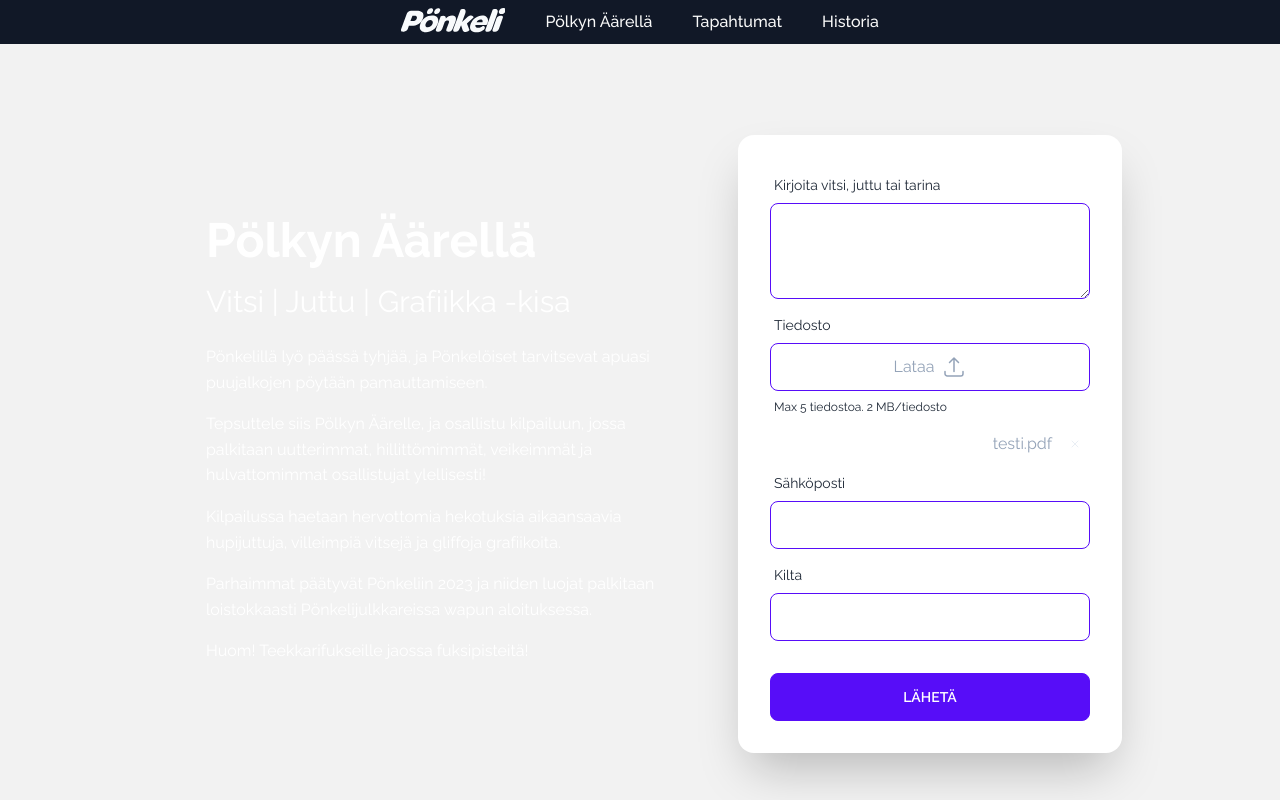
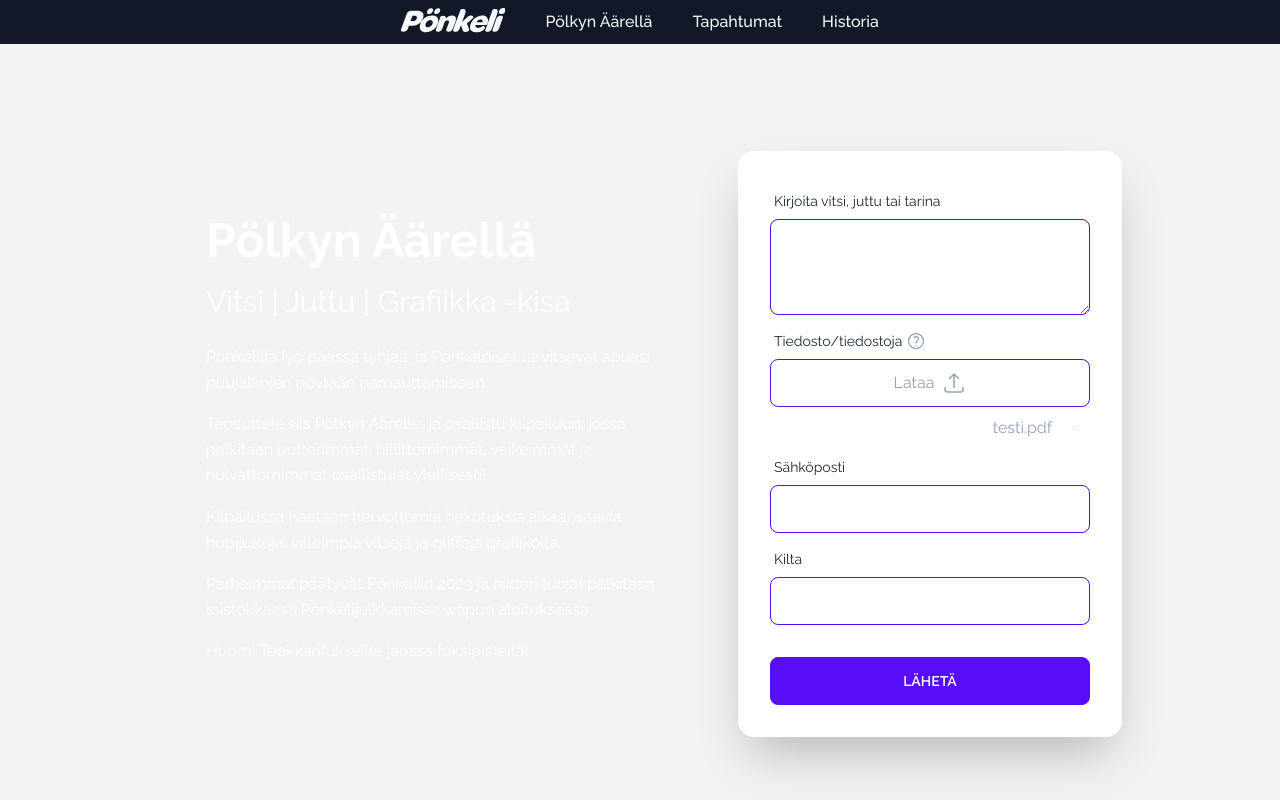
Before and after one commit to kolmeseiska/next-wappulehti, a Next.js app: page /kisa in a window 1280 px wide. Shown: the top 800 px of the page. Built offline with nearby package versions, Linux system fonts and the light colour scheme.

Commit message:
Initialize form  validation and queries

```diff
--- a/components/DropZone.tsx
+++ b/components/DropZone.tsx
@@ -110,7 +110,8 @@ const DropZone = ({ data, dispatch }) => {
           type='file'
           multiple
           className={styles.files}
-          onChange={(e) => handleFileSelect(e)} />
+          onChange={(e) => handleFileSelect(e)}
+        />
         <label htmlFor='fileSelect'>You can select multiple Files</label>
         <h3 className={styles.uploadMessage}>
           or drag &amp; drop your files here
--- a/components/FileInput.tsx
+++ b/components/FileInput.tsx
@@ -1,16 +1,30 @@
 import React from 'react'
+import { supportedFileTypes } from '../src/participation'
 import FilePreview from './FilePreview'
+import SupportedFileTypeHint from './SupportedFileTypeHint'
 
 type Props = {}
+
+const acceptableMimes = supportedFileTypes.join(',')
 
 const FileInput = (props: Props) => {
   return (
     <div className='form-control'>
       <label className='label'>
-        <span className='label-text'>Tiedosto</span>
+        <span className='label-text flex items-center gap-1'>
+          Tiedosto/tiedostoja
+          {' '}
+          <SupportedFileTypeHint title={'Max 5 tiedostoa yhteensä 5MB.\n\nTuetut tiedostotyypit:\n'} types={supportedFileTypes} />
+        </span>
       </label>
-      <input type='file' name='uploadfile' id='attachment' className='hidden' />
-      <label htmlFor='attachment'>
+      <input
+        type='file'
+        name='uploadfile'
+        id='files'
+        className='hidden'
+        accept={acceptableMimes}
+      />
+      <label htmlFor='files'>
         <span
           role='button'
           className='input input-primary flex text-slate-400 hover:text-slate-200 items-center justify-center gap-2'
@@ -21,9 +35,6 @@ const FileInput = (props: Props) => {
             <path strokeLinecap='round' strokeLinejoin='round' d='M3 16.5v2.25A2.25 2.25 0 005.25 21h13.5A2.25 2.25 0 0021 18.75V16.5m-13.5-9L12 3m0 0l4.5 4.5M12 3v13.5' />
           </svg>
         </span>
-      </label>
-      <label className='label'>
-        <span className='label-text-alt'>Max 5 tiedostoa. 2 MB/tiedosto</span>
       </label>
       <FilePreview
         onRemove={(e: React.MouseEvent<HTMLButtonElement>) => {
--- a/components/Form.tsx
+++ b/components/Form.tsx
@@ -5,20 +5,20 @@ const Form = () => {
   return (
     <>
       <div className='form-control'>
-        <label className='label'>
+        <label htmlFor='joke' className='label'>
           <span className='label-text'>Kirjoita vitsi, juttu tai tarina</span>
         </label>
-        <textarea className='textarea textarea-bordered h-24 textarea-primary'></textarea>
+        <textarea id='joke' className='textarea textarea-bordered h-24 textarea-primary'></textarea>
       </div>
       <FileInput />
       <div className='form-control'>
-        <label className='label'>
+        <label htmlFor='email' className='label'>
           <span className='label-text'>Sähköposti</span>
         </label>
-        <input type='text' className='input input-bordered input-primary' />
+        <input id='email' type='text' className='input input-bordered input-primary' />
       </div>
       <div className='form-control'>
-        <label className='label'>
+        <label htmlFor='guild' className='label'>
           <span className='label-text'>Kilta</span>
         </label>
         <select name='guild' className='select select-primary w-full max-w-xs'>
--- /dev/null
+++ b/components/SupportedFileTypeHint.tsx
@@ -0,0 +1,29 @@
+import React from 'react'
+
+type Props = {
+  title: string,
+  types: string[]
+}
+
+const SupportedFileTypeHint = ({ types, title }: Props) => {
+  const hint = types.reduce((acc, type) => acc + type + '\n', title)
+  return (
+    <div
+      className='tooltip tooltip-right whitespace-pre text-slate-400'
+      data-tip={hint}
+    >
+      <svg
+        xmlns='http://www.w3.org/2000/svg'
+        fill='none'
+        viewBox='0 0 24 24'
+        strokeWidth={1.5}
+        stroke='currentColor'
+        className='w-5 h-5'
+      >
+        <path strokeLinecap='round' strokeLinejoin='round' d='M9.879 7.519c1.171-1.025 3.071-1.025 4.242 0 1.172 1.025 1.172 2.687 0 3.712-.203.179-.43.326-.67.442-.745.361-1.45.999-1.45 1.827v.75M21 12a9 9 0 11-18 0 9 9 0 0118 0zm-9 5.25h.008v.008H12v-.008z' />
+      </svg>
+    </div>
+  )
+}
+
+export default SupportedFileTypeHint
--- a/package.json
+++ b/package.json
@@ -19,7 +19,10 @@
     "next": "13.1.1",
     "react": "18.2.0",
     "react-dom": "18.2.0",
-    "typescript": "4.9.4"
+    "react-hook-form": "^7.42.1",
+    "react-query": "^3.39.2",
+    "typescript": "4.9.4",
+    "yup": "^0.32.11"
   },
   "devDependencies": {
     "autoprefixer": "^10.4.13",
--- /dev/null
+++ b/src/participation.tsx
@@ -0,0 +1,43 @@
+import yup from './validators'
+
+const MAX_FILE_SIZE = 1024 * 5
+
+export const supportedFileTypes = [
+  'application/pdf',
+  'audio/mpeg',
+  'audio/wav',
+  'image/gif',
+  'image/jpeg',
+  'image/png',
+  'image/svg+xml',
+  'image/webp',
+  'text/css',
+  'text/plain',
+  'video/mp4',
+]
+
+export const schema = yup.object().shape({
+  joke: yup.string().label('Kontsa')
+    .when('files', {
+      is: (files: []) => files.length,
+      then: schema => schema,
+      otherwise: schema => schema.required('Vitsi tai tiedosto vaaditaan')
+    }),
+  files: yup.array(yup.mixed()
+    .test('fileSize', 'Liite on liian iso', (value: File[]) => {
+      console.log('filesize', value?.reduce((acc, file) => acc + file.size, 0))
+      return value?.reduce((acc, file) => acc + file.size, 0) <= MAX_FILE_SIZE
+    })
+    .test('type', 'Virheellinen tiedostotyyppi', (value:File[]) => {
+      return value?.every(file => supportedFileTypes.includes(file.type))
+    }))
+    .when('joke', {
+      is: true,
+      then: schema => schema,
+      otherwise: schema => schema.required('Tiedosto tai vitsi vaaditaan').min(1, 'Vähintään 1 tiedosto vaaditaan')
+    }).label('Liitteet'),
+  email: yup.string().label('Sähköposti').nullable(),
+  guild: yup.string().label('Kilta').nullable(),
+}, [['joke', 'files']])
+
+export type Participation = yup.InferType<typeof schema>
--- /dev/null
+++ b/src/validators.tsx
@@ -0,0 +1,71 @@
+
+import * as yup from 'yup'
+import type { ArraySchema, BaseSchema,  NumberSchema, ObjectSchema, StringSchema } from 'yup'
+
+const getTypeString = (type:string) => {
+  switch(type) {
+    case 'number':
+      return 'numero'
+    case 'boolean':
+      return 'tosi/epätosi'
+    case 'string':
+      return 'tekstiä'
+    case 'date':
+      return 'päivämäärä'
+    case 'object':
+      return 'objekti'
+    case 'array':
+      return 'taulukko'
+    default:
+      return 'tuntematon tyyppi'
+  }
+}
+
+yup.setLocale({
+  mixed: {
+    default: '${path} on virheellinen',
+    required: '${path} on pakollinen kenttä',
+    oneOf: '${path} pitää olla jokin seuraavista: "${values}"',
+    notOneOf: '${path} ei saa olla mikään seuraavista: "${values}"',
+    notType: ({ path, type }:{path:string, type: string}) => `${path} pitää olla ${getTypeString(type)}`,
+    defined: '${path} pitää olla määritetty'
+  },
+  number: {
+    integer: '${path} pitää olla kokonaisluku',
+    min: '${path} pitää olla vähintään ${min}',
+    max: '${path} saa olla enintään ${max}',
+    lessThan: '${path} pitää olla vähemmän kuin ${less}',
+    moreThan: '${path} pitää olla enemmän kuin ${more}',
+    positive: '${path} pitää olla positiivinen numero',
+    negative: '${path} pitää olla negatiivinen numero'
+  },
+  string: {
+    length: '${path} pitää olla ${length} merkkiä pitkä',
+    min: '${path} pitää olla vähintään ${min} merkkiä pitkä',
+    max: '${path} saa olla enintään ${max} merkkiä pitkä',
+    matches: '${path} pitää olla seuraavaa muotoa: "${regex}"',
+    email: '${path} pitää olla sähköpostimuotoa',
+    url: '${path} pitää olla kelvollinen URL',
+    uuid: '${path} pitää olla kelvollinen UUID',
+    trim: '${path} ei saa alkaa tai päättyä välilyöntiin',
+    lowercase: '${path} pitää olla pienillä kirjaimilla',
+    uppercase: '${path} pitää olla isoilla kirjaimilla'
+  },
+  boolean: {
+    isValue: '${path} pitää olla asetettu'
+  },
+  date: {},
+  object: {
+    noUnknown: '${path} sisältää virheellisiä avaimia: ${unknown}'
+  },
+  array: {
+    min: '${path} pitää sisältää vähintään ${min} kohdetta',
+    max: '${path} pitää sisältää enintään ${max} kohdetta'
+  }
+})
+
+export const objectValidator = (schema = {}, label:string) => yup.object().label(label).shape(schema)
+
+export const arrayValidator = (ofSchema = yup.mixed(), label:string) => yup.array().label(label).of(ofSchema)
+
+export default yup
```
Also changed, not shown: 1 other file (tests, documents, lock files or other folders).
